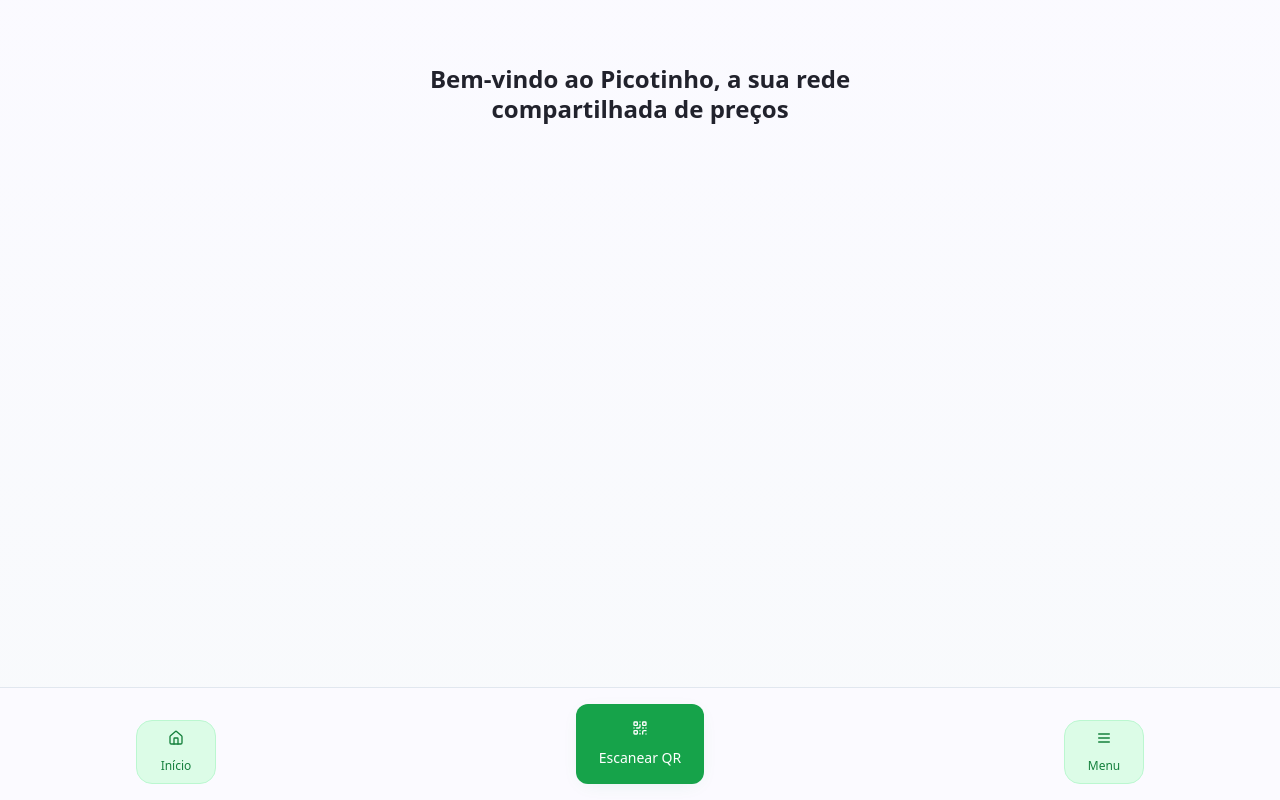
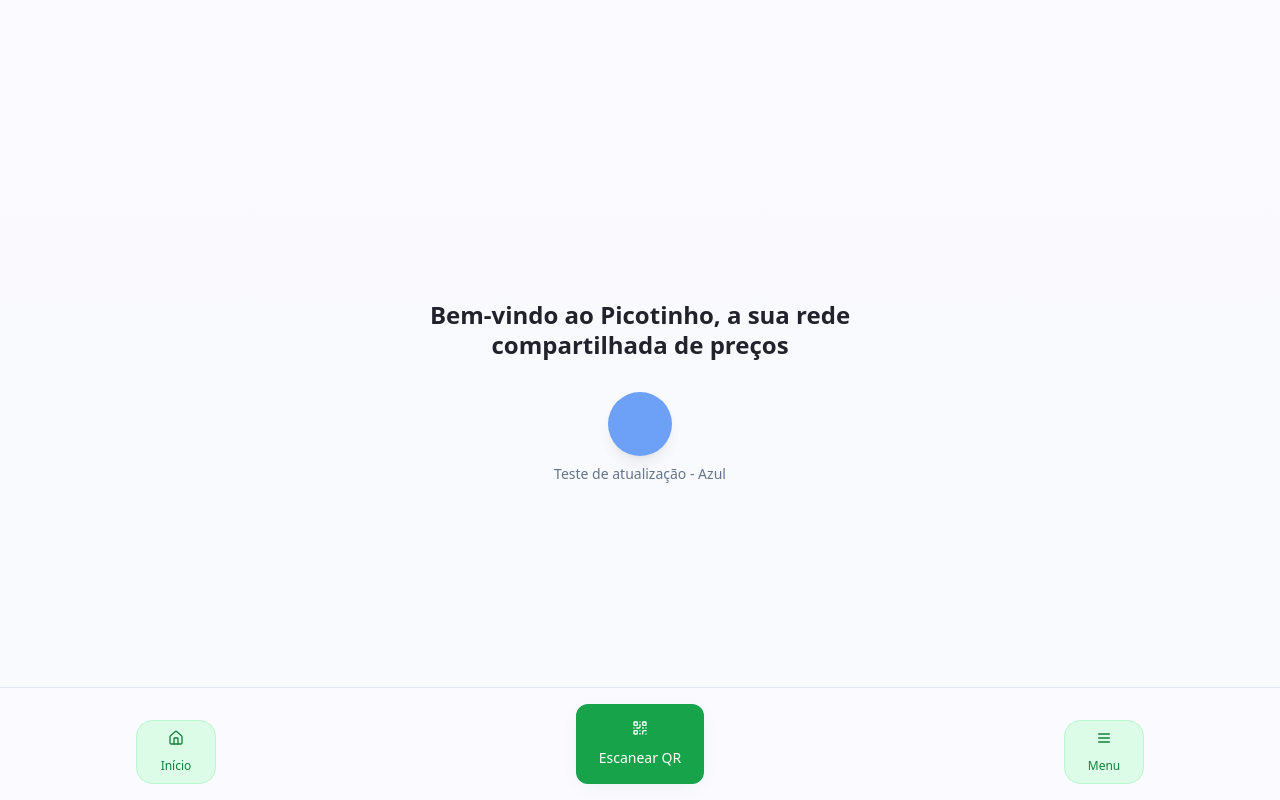
Before and after one commit to afeder69-jpg/picotinho, a React (Vite) app: page / in a window 1280 px wide. Built offline with nearby package versions, Linux system fonts and the light colour scheme.

Commit message:
Add visual indicator to menu page
Add a colored dot to the center of the menu page that changes color with each update to provide a visual confirmation of code changes.

```diff
--- a/src/pages/Index.tsx
+++ b/src/pages/Index.tsx
@@ -4,11 +4,15 @@ const Index = () => {
   return (
     <div className="min-h-screen bg-gradient-subtle flex flex-col">
       {/* Main content area */}
-      <div className="flex-1 flex items-start justify-center pt-16 px-6">
-        <div className="text-center max-w-md mx-auto">
-          <h1 className="text-2xl font-bold text-foreground leading-tight">
+      <div className="flex-1 flex items-center justify-center pt-16 px-6">
+        <div className="text-center max-w-md mx-auto relative">
+          <h1 className="text-2xl font-bold text-foreground leading-tight mb-8">
             Bem-vindo ao Picotinho, a sua rede compartilhada de preços
           </h1>
+
+          {/* Bolinha de teste - AZUL desta vez */}
+          <div className="w-16 h-16 bg-blue-500 rounded-full mx-auto animate-pulse shadow-lg"></div>
+          <p className="text-sm text-muted-foreground mt-2">Teste de atualização - Azul</p>
         </div>
       </div>
 
```
